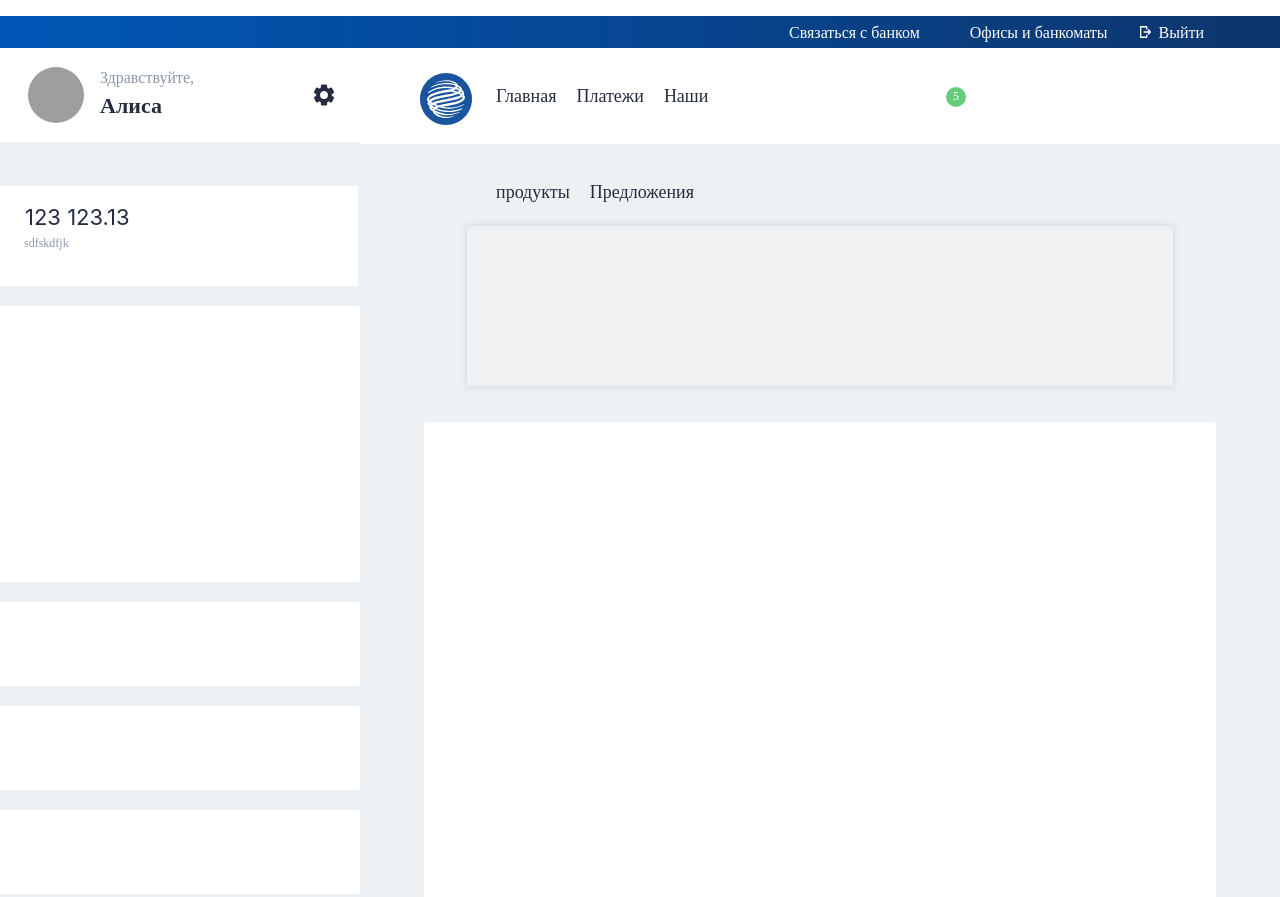
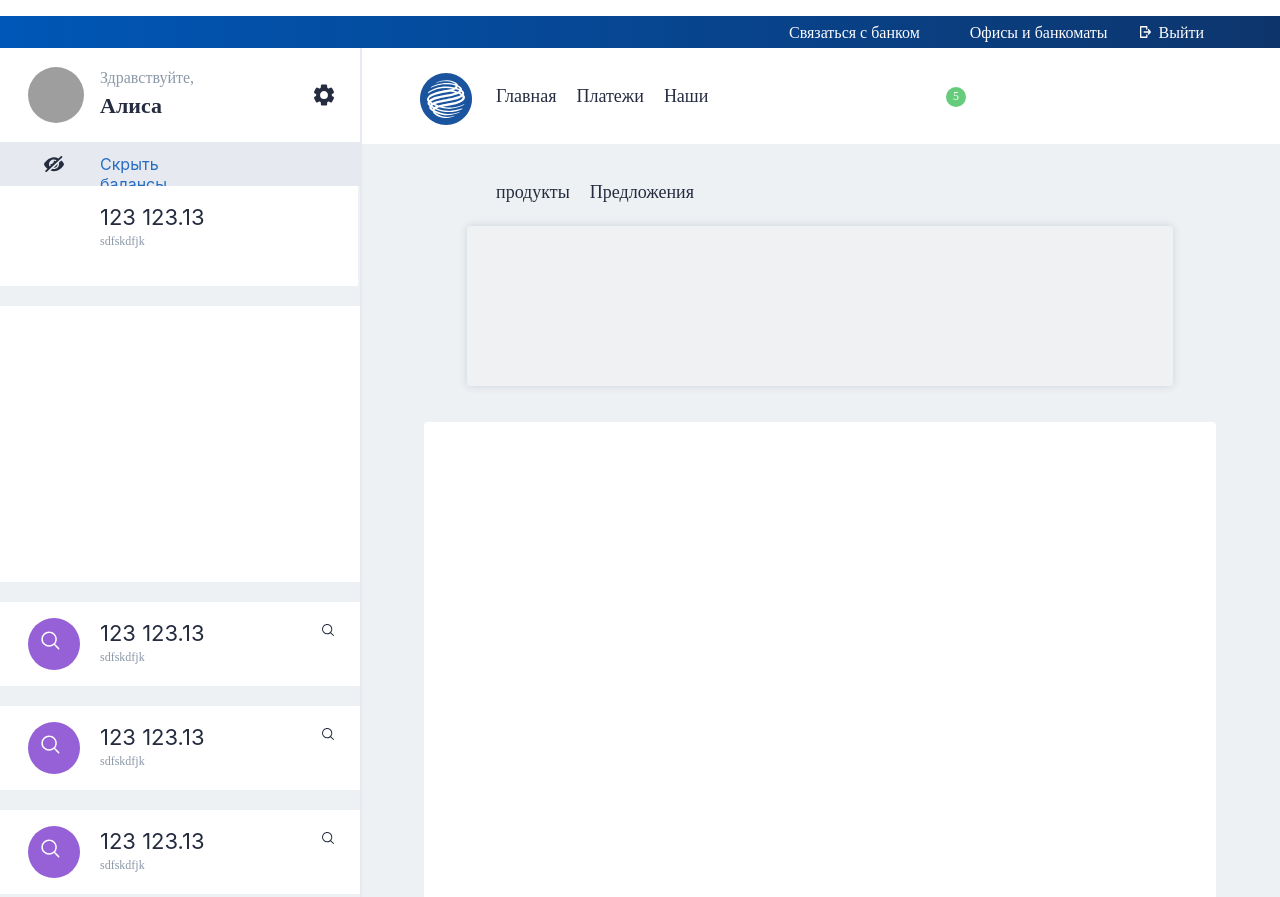
Before and after one commit to CheenaT/psychedelic-github-pages, a React app: page / in a window 1280 px wide. Shown: the top 897 px of the page. Built offline with nearby package versions, Linux system fonts and the light colour scheme; grey boxes are pictures that could not be loaded.

Commit message:
Add onClickHandler to hide balance

```diff
--- a/package.json
+++ b/package.json
@@ -8,7 +8,8 @@
     "react-number-format": "^4.0.6",
     "react-router": "^4.3.1",
     "react-router-dom": "^4.3.1",
-    "react-scripts": "2.1.5"
+    "react-scripts": "2.1.5",
+    "styled-components": "^4.1.3"
   },
   "devDependencies": {
     "mobx": "^5.9.0"
--- a/src/App/App.js
+++ b/src/App/App.js
@@ -1,5 +1,6 @@
 import React, { Component } from 'react'
 import { Route } from 'react-router-dom'
+import styled from 'styled-components';
 
 import IndexPage from '../Pages/Index';
 import AboutPage from '../Pages/About';
@@ -10,15 +11,24 @@ import LeftSidebar from '../Components/Left-Sidebar';
 import MainBody from '../Components/Main-Body';
 import Sidebar from '../Components/Sidebar';
 import Menu from '../Components/Menu';
+import VerticalLine from '../Components/Lines/index.jsx'
+import GorizontalLine from '../Components/Lines/gorizontal.jsx'
+
+const Button = styled.button``;
+// export default Button;
 
 class App extends Component {
   render() {
     return (
       <div className="App">
+        <GorizontalLine />
         <Header />
         <LeftSidebar />
+        <VerticalLine />
+
         <MainBody />
 
+        <Button>I'm styled components button</Button>
         <Menu />
 
         <Sidebar isOpen={true} fontSize={40}>
--- a/src/Components/Card/index.jsx
+++ b/src/Components/Card/index.jsx
@@ -1,10 +1,16 @@
 import React from 'react';
+import { ReactComponent as DepositIcon } from '../../img/deposit.svg';
+import { ReactComponent as OtherIcon } from '../../img/other.svg';
 
 class Card extends React.Component {
   render() {
     return(
       <div className="Card">
+        <DepositIcon className="card__deposit__icon"/>
+        <OtherIcon className="card__other__icon"/>
+        <div className="balance__amount">123 123.13</div>
 
+        <div className="balance__note">sdfskdfjk</div>
       </div>
     );
   }
--- /dev/null
+++ b/src/Components/Hide-Balance-Field/index.jsx
@@ -0,0 +1,11 @@
+import React from 'react';
+import { ReactComponent as EyeClosed } from '../../img/eye-closed-24.svg'; // wrote "Failed to execute 'createElement' on 'Document': The tag name provided svg" w/o ReactComponent
+
+const HideBalanceField = (props) => (
+  <div className="HideBalanceField" onClick = {props.onClick}>
+    <EyeClosed className="eye-closed" onClick = {props.onClick}/>
+    <div className="hide-balance-text" onClick = {props.onClick}>Скрыть балансы</div>
+  </div>
+)
+
+export default HideBalanceField;
--- a/src/Components/Left-Sidebar/index.jsx
+++ b/src/Components/Left-Sidebar/index.jsx
@@ -4,8 +4,14 @@ import Balance from '../Balance';
 import Cards from '../Cards';
 import NavMenu from '../NavMenu';
 import Card from '../Card';
+import HideBalanceField from '../Hide-Balance-Field';
 
 class LeftSidebar extends React.Component {
+  onClickHandler = () => {
+    var els = document.querySelectorAll('.balance__amount');
+    els.forEach( (el) => el.style.display = 'none' )
+  }
+
   render() {
     return (
       <div className="LeftSidebar">
@@ -13,6 +19,7 @@ class LeftSidebar extends React.Component {
           <NavMenu />
         </div>
         <User />
+        <HideBalanceField onClick = {this.onClickHandler}/>
         <Balance />
         <Cards />
         <Card />
--- /dev/null
+++ b/src/Components/Lines/gorizontal.jsx
@@ -0,0 +1,7 @@
+import React from 'react';
+
+const GorizontalLine = () => (
+  <div className="gorizontal-line"></div>
+)
+
+export default GorizontalLine;
--- /dev/null
+++ b/src/Components/Lines/index.jsx
@@ -0,0 +1,7 @@
+import React from 'react';
+
+const VerticalLine = () => (
+  <div className="vertical-line"></div>
+)
+
+export default VerticalLine;
--- /dev/null
+++ b/src/Components/exports.js
@@ -0,0 +1 @@
+export default from './Hide-Balance-Field';
--- a/src/index.css
+++ b/src/index.css
@@ -29,6 +29,8 @@ code {
 }
 
 .Header {
+  z-index: 2;
+  position: relative; /* */
   width: 1680px;
   height: 32px;
   line-height: 32px;
@@ -113,6 +115,25 @@ code {
   height: 1196px;
 }
 
+.vertical-line {
+  position: absolute;
+  top: 20px; /* */
+  z-index: 1;
+  display: inline-block;
+  width: 2px;
+  height: 1142px;
+  background-color: #e6eaf0;
+}
+
+.gorizontal { /* TODO */
+  position: absolute;
+  z-index: 2;
+  width: 1678px;
+  height: 2px;
+  background-color: #e6eaf0;
+
+}
+
 .MainBody {
   /* border: 1px dashed black; */
 
@@ -124,12 +145,12 @@ code {
 }
 
 .NavMenu {
-  /* border: 1px dotted black; */
+  /* border-bottom: 2px solid black; */
 
   display: inline-block;
   width: 1320px;
-  height: 96px;
-  line-height: 96px;
+  height: 94px;
+  line-height: 94px;
   background-color: #ffffff;
 }
 
@@ -340,6 +361,39 @@ code {
   top: 2.9%;
 }
 
+.HideBalanceField {
+  position: absolute;
+  width: 360px;
+  height: 44px;
+  background-color: #e6eaf0;
+}
+
+.eye-closed {
+  position: relative;
+  left: 42px;
+  top: 10px;
+  width: 24px;
+  height: 24px;
+  object-fit: contain;
+}
+
+.hide-balance-text {
+  position: absolute;
+  top: 12px;
+  left: 100px;
+  /* display: inline-block; */
+  width: 122px;
+  height: 20px;
+  /* font-family: "ProximaNova"; */
+  font-size: 16px;
+  font-weight: normal;
+  font-style: normal;
+  font-stretch: normal;
+  line-height: 1.25;
+  letter-spacing: normal;
+  color: #266dc2;
+}
+
 .Balance {
   /* border: 1px solid green; */
 
@@ -351,8 +405,10 @@ code {
 }
 
 .balance__amount {
-  position: relative;
-  left: 25px;
+  /*  TODO font-size: 0px; to hide text or display: none;*/
+  display: inline-block;
+  position: absolute;
+  left: 100px;
   top: 20px;
 
    width: 125px;
@@ -369,9 +425,10 @@ code {
 }
 
 .balance__note {
+  display: inline-block;
   position: absolute;
-  left: 24px;
-  top: 50px;
+  left: 100px;
+  top: 48px;
 
   width: 321px;
   height: 32px;
@@ -387,7 +444,7 @@ code {
 
 .Cards {
   /* border: 1px solid cyan; */
-
+  position: relative; /* */
   margin-top: 20px;
   width: 360px;
   height: 276px;
@@ -395,10 +452,30 @@ code {
 }
 
 .Card {
+  position: relative;
   margin-top: 20px;
   width: 768px;
   height: 84px;
   background-color: #fff;
+}
+
+.card__deposit__icon {
+  position: relative;
+  display: inline-block;
+  top: 16px;
+  left: 28px;
+  width: 52px;
+  height: 52px;
+  object-fit: contain;
+}
+
+.card__other__icon {
+  position: absolute;
+  left: 320px;
+  top: 20px;
+  width: 16px;
+  height: 16px;
+  object-fit: contain;
 }
 
 .LeftSidebar__NavMenu {
```
Also changed, not shown: src/img/account.svg (added), src/img/deposit.svg (added), src/img/eye-closed-24.svg (added), src/img/mortgage.svg (added), src/img/other.svg (added), 1 other file.
